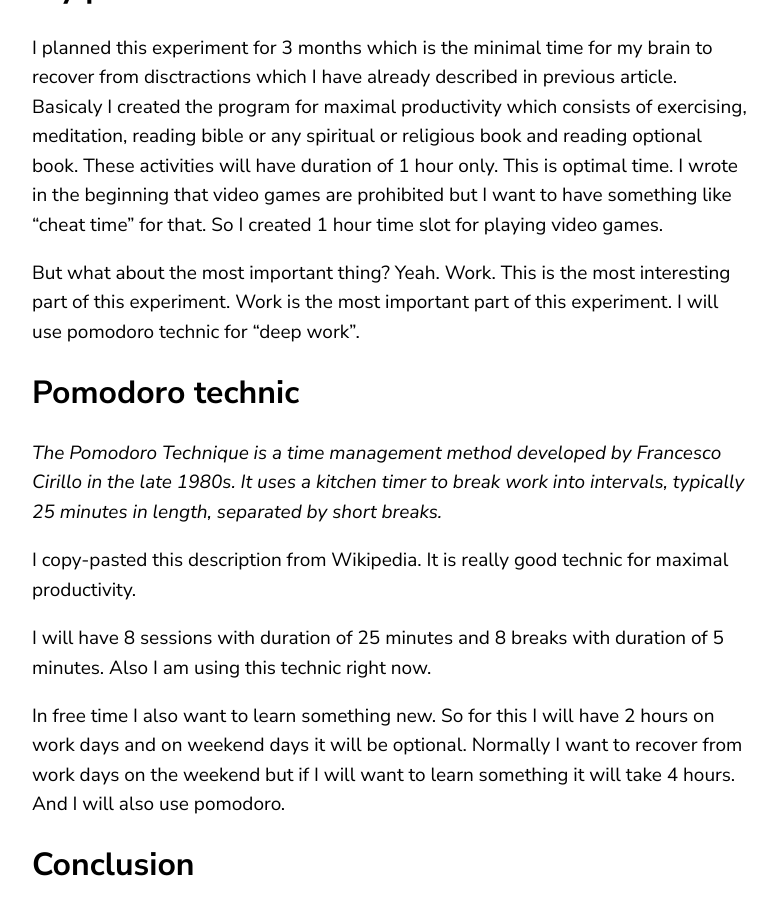
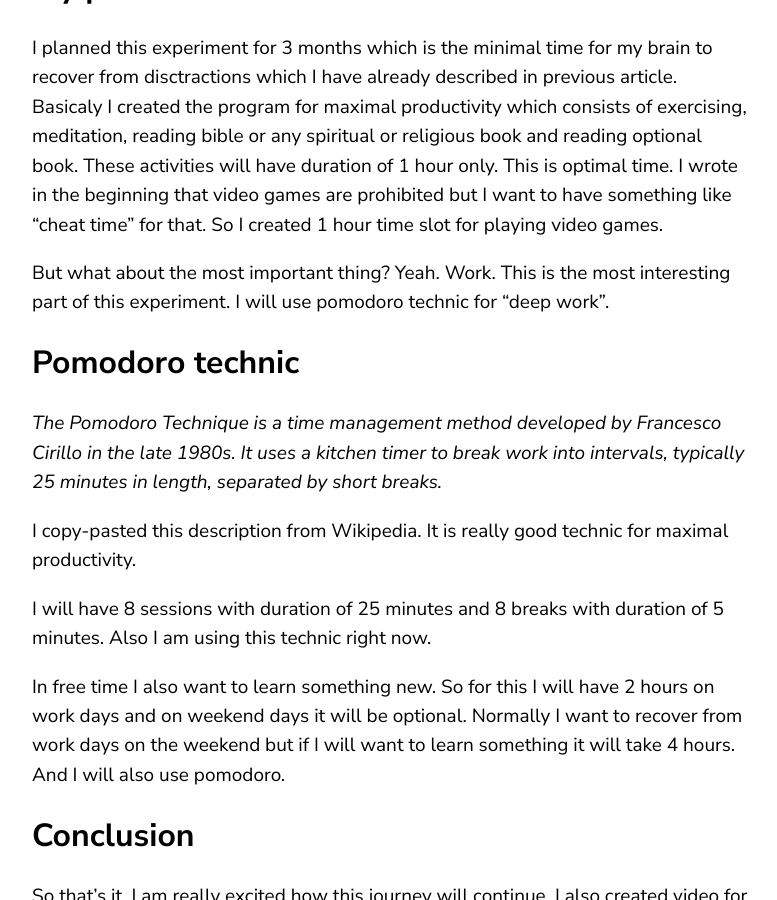
Before and after one commit to marekputniorz/marekputniorz.github.io, a Jekyll site: the page built from _posts/2023-02-12-monk-mode-experiment.md, in a window 1280 px wide and 900 px high, scrolled down 617 px. Shown: the whole window, without its empty margins (68-845 px from the left). Built offline with Jekyll 4.4.1, drawn with Linux system fonts in a browser that asks for light colours.

Commit message:
Update 2023-02-12-monk-mode-experiment.md

```diff
--- a/_posts/2023-02-12-monk-mode-experiment.md
+++ b/_posts/2023-02-12-monk-mode-experiment.md
@@ -10,7 +10,7 @@ I decided that from today I am starting Monk mode. What is it? Monk mode is comm
 
 I planned this experiment for 3 months which is the minimal time for my brain to recover from disctractions which I have already described in previous article. Basicaly I created the program for maximal productivity which consists of exercising, meditation, reading bible or any spiritual or religious book and reading optional book. These activities will have duration of 1 hour only. This is optimal time. I wrote in the beginning that video games are prohibited but I want to have something like "cheat time" for that. So I created 1 hour time slot for playing video games.
 
-But what about the most important thing? Yeah. Work. This is the most interesting part of this experiment. Work is the most important part of this experiment. I will use pomodoro technic for "deep work".
+But what about the most important thing? Yeah. Work. This is the most interesting part of this experiment. I will use pomodoro technic for "deep work".
 
 ## Pomodoro technic
 
```
